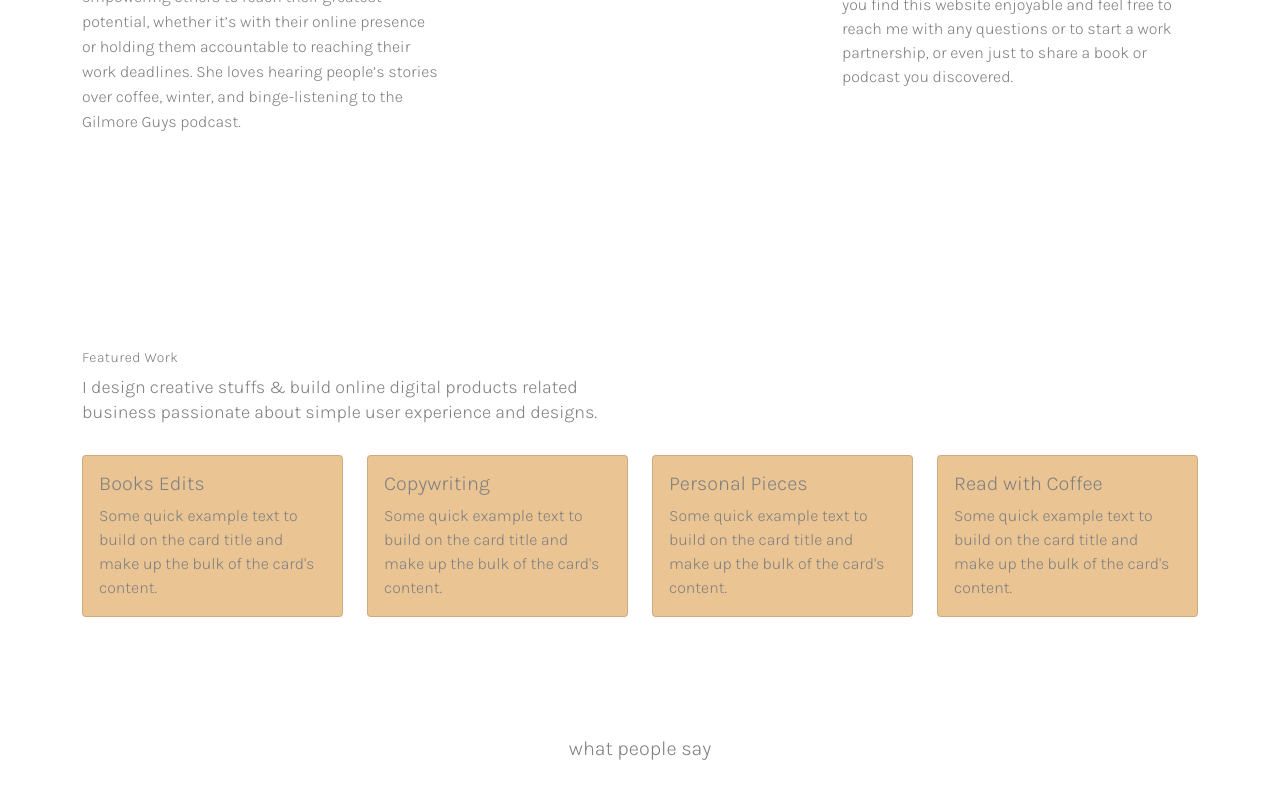
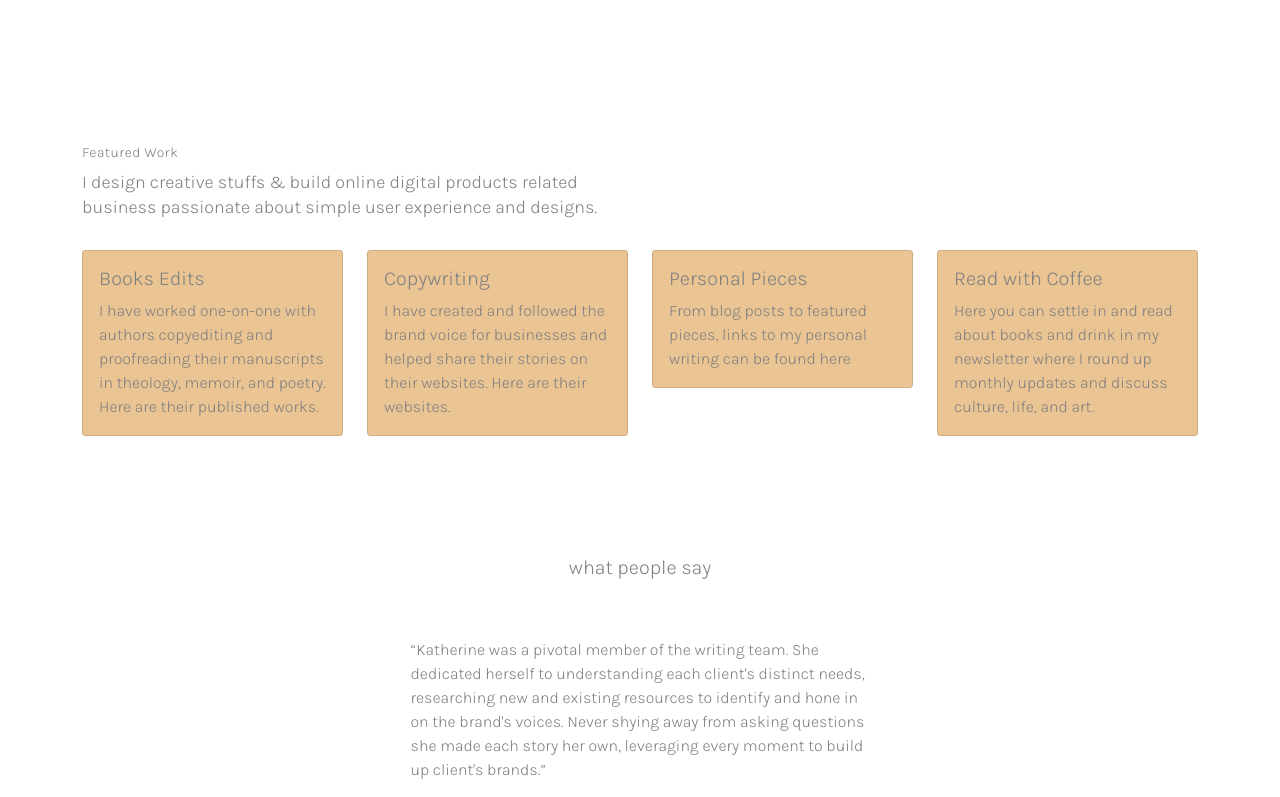
Before and after one commit to Kaitlyn-Lynette/Kathys-Portfolio, a React (Create React App) app: page / in a window 1280 px wide. Shown: the part 1232-2029 px from the top of the page. Built offline with nearby package versions, Linux system fonts and the light colour scheme.

Commit message:
printed the text on the cards

```diff
--- a/src/pages/Work.js
+++ b/src/pages/Work.js
@@ -5,16 +5,36 @@ import Row from "react-bootstrap/Row";
 import Card from "react-bootstrap/Card";
 
 const Work = () => {
-  const projects = [
-    "Books Edits",
-    "Copywriting",
-    "Personal Pieces",
-    "Read with Coffee",
+  const contents = [
+    {
+      id: 1,
+      title: "Books Edits",
+      text:
+        "I have worked one-on-one with authors copyediting and proofreading their manuscripts in theology, memoir, and poetry. Here are their published works.",
+    },
+    {
+      id: 2,
+      title: "Copywriting",
+      text:
+        "I have created and followed the brand voice for businesses and helped share their stories on their websites. Here are their websites.",
+    },
+    {
+      id: 3,
+      title: "Personal Pieces",
+      text:
+        "From blog posts to featured pieces, links to my personal writing can be found here",
+    },
+    {
+      id: 4,
+      title: "Read with Coffee",
+      text:
+        "Here you can settle in and read about books and drink in my newsletter where I round up monthly updates and discuss culture, life, and art.",
+    },
   ];
   return (
     <div id="work">
       <Container>
-        <Row style={{paddingBottom: "22px"}}>
+        <Row style={{ paddingBottom: "22px" }}>
           <Col xs={6}>
             <h5
               style={{
@@ -24,23 +44,23 @@ const Work = () => {
             >
               Featured Work
             </h5>
-            <h4 style={{ fontSize: "18px",  lineHeight: "25px"}}>
+            <h4 style={{ fontSize: "18px", lineHeight: "25px" }}>
               I design creative stuffs & build online digital products related
               business passionate about simple user experience and designs.
             </h4>
           </Col>
         </Row>
         <Row>
-          {projects.map((project, idx) => (
+          {contents.map((content) => (
             <Col md={3} sm={6}>
-              <Card key={idx} text={projects} style={{ marginBottom: "20px", backgroundColor: '#EAC493'}}>
+              <Card
+                key={content.id}
+                // text={projects}
+                style={{ marginBottom: "20px", backgroundColor: "#EAC493" }}
+              >
                 <Card.Body>
-                  <Card.Title>{project}</Card.Title>
-
-                  <Card.Text>
-                    Some quick example text to build on the card title and make
-                    up the bulk of the card's content.
-                  </Card.Text>
+                  <Card.Title>{content.title}</Card.Title>
+                  <Card.Text>{content.text}</Card.Text>
                 </Card.Body>
               </Card>
             </Col>
```
Also changed, not shown: src/pages/About.js (+6 -4 lines).
